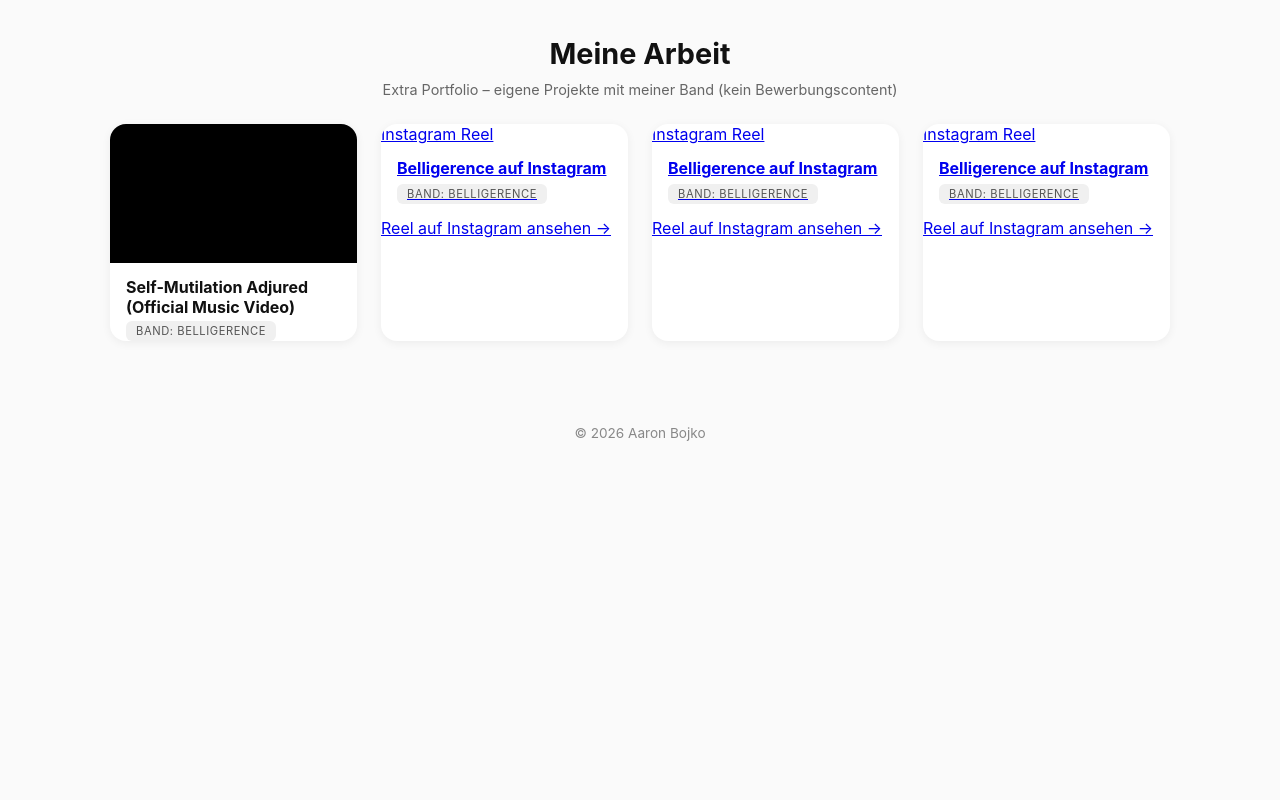
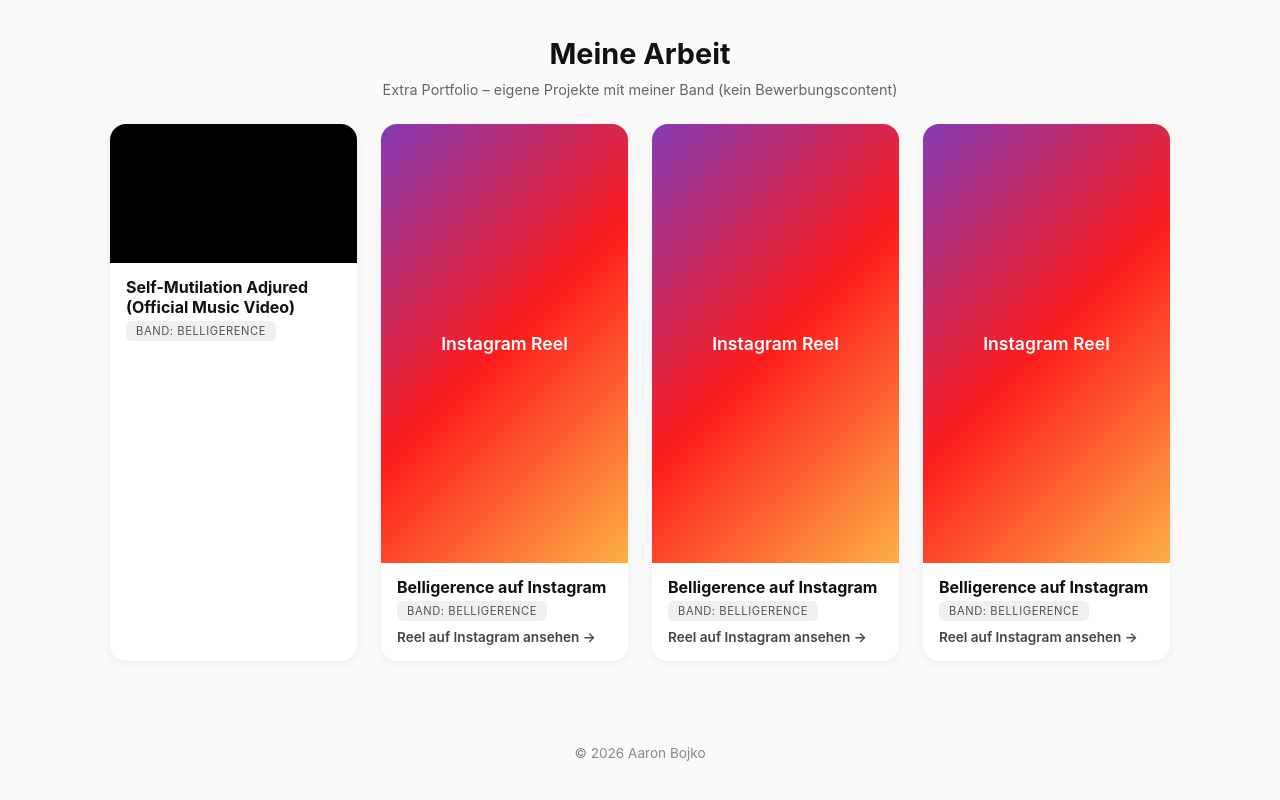
Before and after one commit to bojkoaaron/bojkoaaron.github.io, a plain HTML site: page index.html in a window 1280 px wide. Shown: the part 1777-2577 px from the top of the page. Before the commit the page ends 2261 px from the top, so only its background shows below. Drawn offline with Linux system fonts and the light colour scheme; grey boxes are pictures that could not be loaded.

Commit message:
Update style.css

```diff
--- a/style.css
+++ b/style.css
@@ -148,17 +148,32 @@
 border: 0;
 }
 
-.instagram-card {
-padding: 0;
+.link-card .ig-link {
 display: flex;
-justify-content: center;
-background: #fff;
+flex-direction: column;
+flex: 1;
+color: inherit;
+text-decoration: none;
 }
 
-.instagram-card blockquote.instagram-media {
-margin: 0 !important;
-width: 100% !important;
-min-width: unset !important;
+.ig-thumb {
+aspect-ratio: 9 / 16;
+background: linear-gradient(135deg, #833ab4, #fd1d1d, #fcb045);
+display: flex;
+align-items: center;
+justify-content: center;
+color: #fff;
+font-weight: 600;
+font-size: 1.1rem;
+text-align: center;
+padding: 20px;
+}
+
+.link-card p {
+font-size: 0.85rem;
+color: #444;
+margin: 8px 16px 16px;
+font-weight: 600;
 }
 
 .video-card h3 {
```
